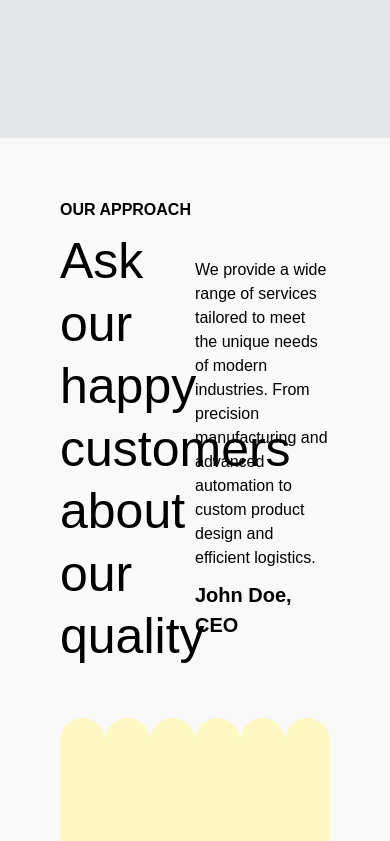
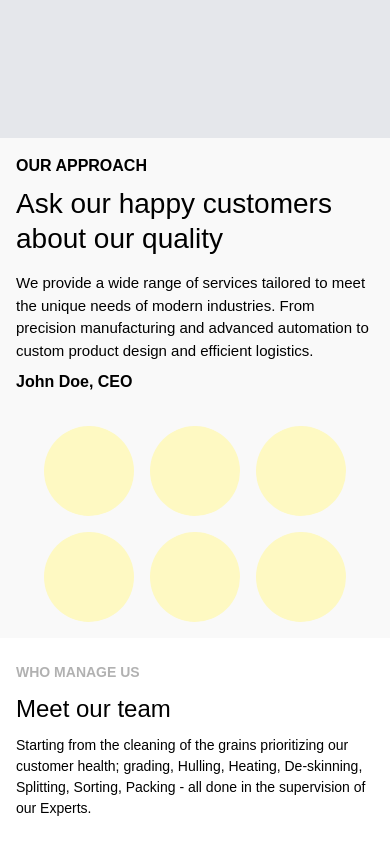
Before and after one commit to piyushpaliwalcodes/rc, a Next.js app: page /aboutus in a window 390 px wide. Shown: the part 5080-5921 px from the top of the page. Built offline with nearby package versions, Linux system fonts and the light colour scheme.

Commit message:
our partners responsive ness

```diff
--- a/components/Partners.tsx
+++ b/components/Partners.tsx
@@ -2,34 +2,32 @@ import Image from "next/image";
 const Partners = () =>
 {
     return (
-        <div className="flex flex-col gap-[50px] p-[60px] text-black bg-[#F9F9F9]">
+        <div className="flex flex-col gap-8 md:gap-[50px] p-4 md:p-[60px] text-black bg-[#F9F9F9]">
             <div className="flex flex-col">
                 <p className="text-primary-yellow font-semibold mb-2">OUR APPROACH</p>
-    <div className="grid grid-cols-2 justify-between items-center">
-      <h1 className="text-black text-[50px]/[60px] leading-tight ">
+                <div className="grid grid-cols-1 md:grid-cols-2 gap-4 md:gap-0 justify-between items-center">
+                    <h1 className="text-black text-[28px] md:text-[50px]/[60px] leading-tight ">
                         Ask our happy customers about our quality
                     </h1>
-      <div className="flex flex-col gap-[10px]">
-         <p className="  ">
+                    <div className="flex flex-col gap-2 md:gap-[10px]">
+                        <p className="text-[15px] md:text-base">
                             We provide a wide range of services tailored to meet the unique needs of modern industries. From precision manufacturing and advanced automation to custom product design and efficient logistics.
                         </p>
-      <h1 className="text-[20px] font-semibold">John Doe, CEO</h1>
+                        <h1 className="text-[16px] md:text-[20px] font-semibold">John Doe, CEO</h1>
                     </div>
-
-    </div></div>
-       <div className="flex justify-between">
+                </div>
+            </div>
+            <div className="flex flex-wrap justify-center md:justify-between gap-4 md:gap-0 w-full">
                 {
                     Array.from({length:6}).map((_,index)=>(
-                <div key={index} className="w-[174px] h-[174px] bg-yellow-100 rounded-full">
+                        <div key={index} className="w-[90px] h-[90px] md:w-[174px] md:h-[174px] bg-yellow-100 rounded-full flex-shrink-0 flex items-center justify-center">
                             {/* <Image src="/images/partner1.png" alt="partner" width={174} height={174} /> */}
                         </div>
                     ))
                 }
-
             </div>
         </div>
     )
 }
 
-
 export default Partners;
```
Lines whose indentation alone changed are shown as unchanged.
